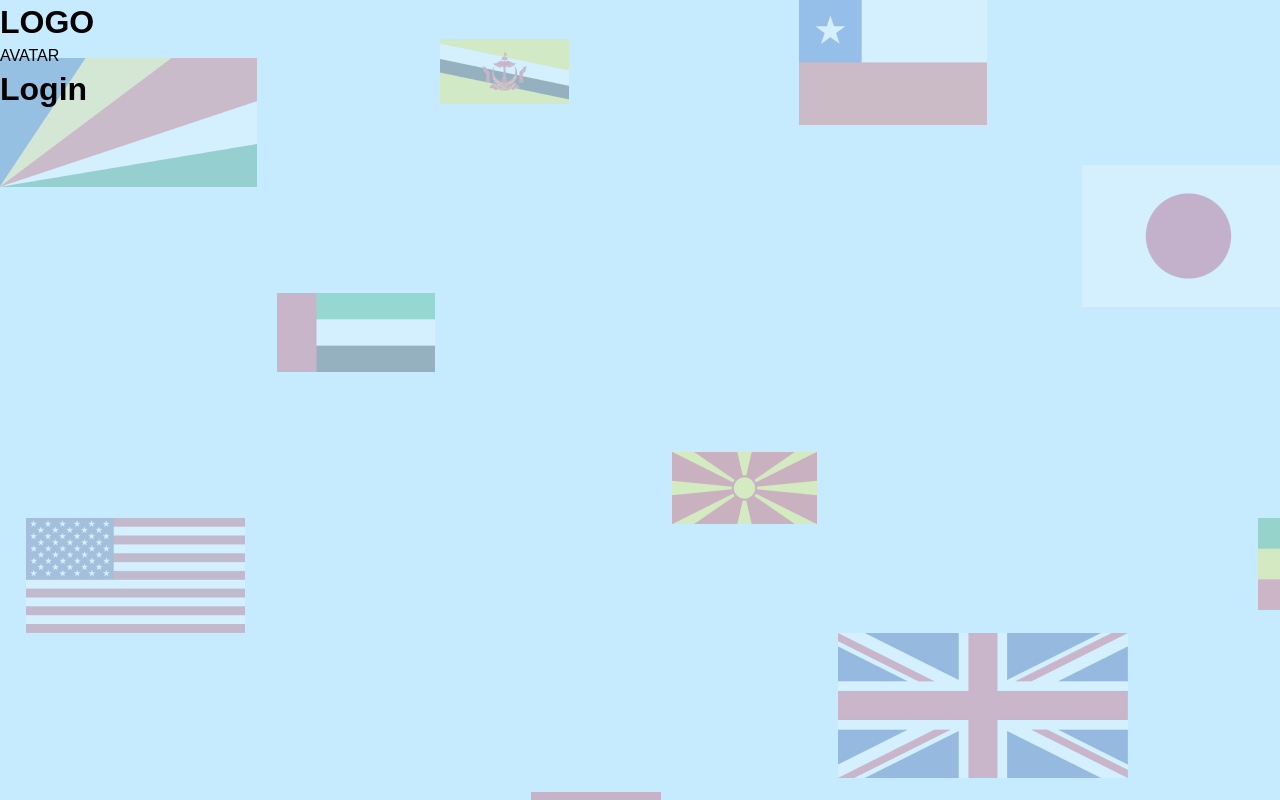
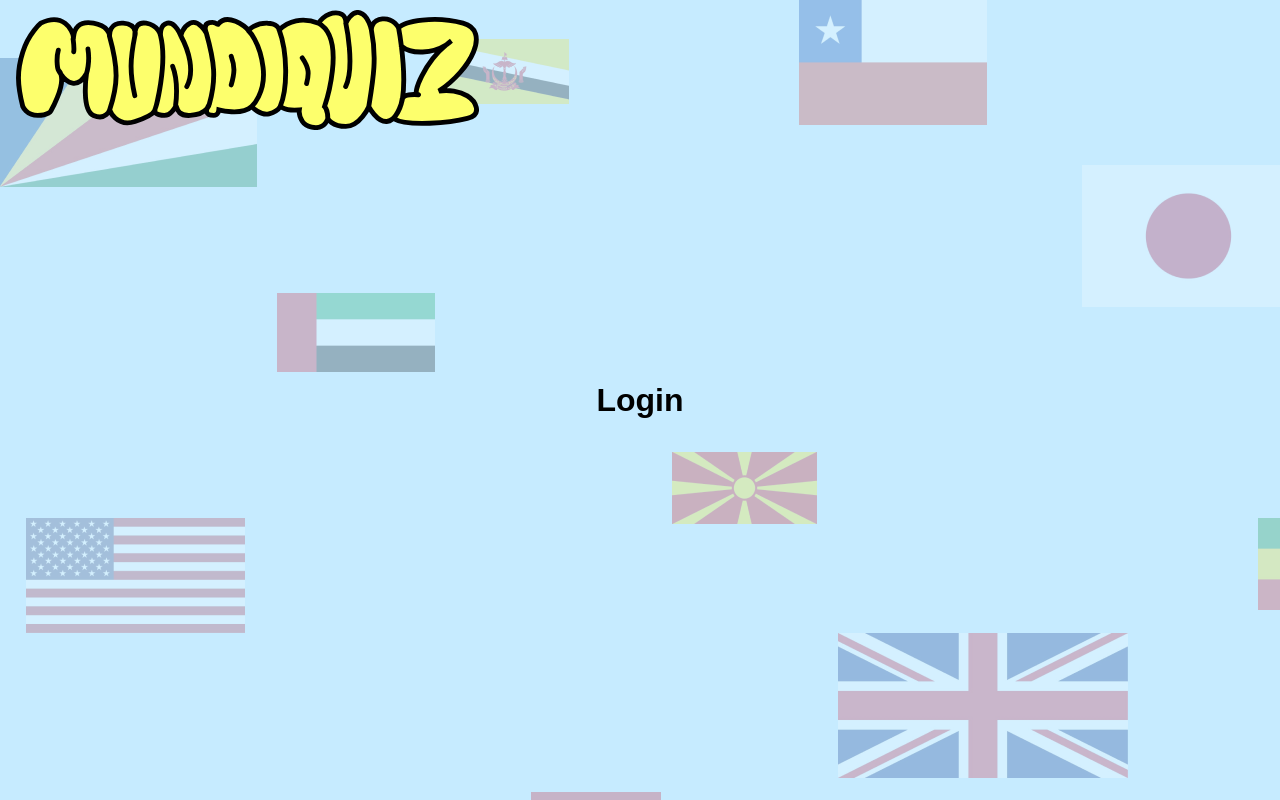
Before and after one commit to gabyplasencia/gabrielaplasenciaPPPDAWs, a React (Vite) app in the folder front-usuarios/: page / in a window 1280 px wide. Built offline with nearby package versions, Linux system fonts and the light colour scheme; a web font is replaced by a local one.

Commit message:
estilos logo #49

```diff
--- a/front-usuarios/src/App.jsx
+++ b/front-usuarios/src/App.jsx
@@ -6,22 +6,20 @@ import Register from "./pages/Register";
 function App() {
 
   return (
-    <>
-      <h1>LOGO</h1>
-      <span>AVATAR</span>
+    <div className="container">
+      <img src="/logo.svg" alt="logo mundiquiz" aria-hidden="true" className="logo"/>
       <Suspense fallback="loading">
         <BrowserRouter>
-
-            <div role="main">
+            <main>
                 <Routes>
                     <Route path="/" element={<Login />} />
                     <Route path="/register" element={<Register />} />
                 </Routes>
-            </div>
+            </main>
 
         </BrowserRouter>
     </Suspense>
-    </>
+    </div>
   )
 }
 
--- a/front-usuarios/src/sass/components/_index.scss
+++ b/front-usuarios/src/sass/components/_index.scss
@@ -1,5 +1,5 @@
 @forward 'btn';
-@forward 'container';
+@forward 'main-wrapper';
 @forward 'form';
 @forward 'modal';
 @forward 'avatar';
--- a/front-usuarios/src/sass/globals/_general.scss
+++ b/front-usuarios/src/sass/globals/_general.scss
@@ -9,3 +9,28 @@ body {
         background-image: url('/backgroung/desktop-flags-bg.png');
     }
 }
+
+#root {
+    height: 100%;
+    width: 100%;
+}
+
+.container {
+    height: 100%;
+    width: 100%;
+    display: grid;
+    place-content: center;
+}
+
+.logo {
+    position: fixed;
+    top: 0.4rem;
+    left: 0.4rem;
+    height: 3rem;
+    @include mixin.media(root.$desktop){
+        top: 0.6rem;
+        left: 1rem;
+        height: 15vh;
+    }
+    object-fit: contain;
+}
```
Also changed, not shown: front-usuarios/src/components/Menu.jsx (added), front-usuarios/src/sass/components/_main-wrapper.scss (added).
